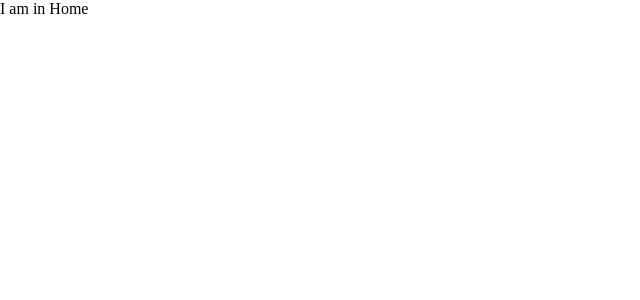
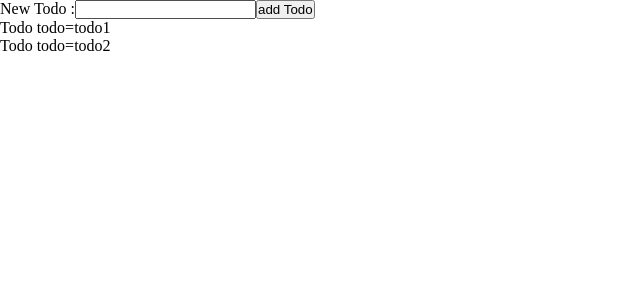
Before and after one commit to DevHredoy/React-demo, a React (Create React App) app: page / in a window 1280 px wide. Shown: the top 300 px of the page, without its empty margins (0-640 px from the left). Built offline with nearby package versions, Linux system fonts and the light colour scheme.

Commit message:
basic todo app build successfully

```diff
--- a/src/components/STATELIFTING/Home.js
+++ b/src/components/STATELIFTING/Home.js
@@ -1,8 +1,24 @@
-import React from "react";
+import React,{useState} from "react";
+import Todos from "./Todos";
+import NewTodo from "./NewTodo";
 
-const Home=()=> {
-    const todos=["todo1","todo2"];
-  return <div>I am in Home</div>;
-}
+const dummyTodos=["todo1","todo2"];
+
+const Home = () => {
+  const [todos,setTodos]= useState(dummyTodos);
+
+
+  const handleNewTodo=(newTodo) =>
+  {setTodos([...todos,newTodo])}
+
+
+  return (
+    <div>
+      <NewTodo onTodo={handleNewTodo}/>
+
+      <Todos todos={todos}  />
+    </div>
+  );
+};
 
 export default Home;
--- /dev/null
+++ b/src/components/STATELIFTING/NewTodo.js
@@ -0,0 +1,32 @@
+import React, { useState } from "react";
+
+const NewTodo = (props) => {
+
+
+    const [todo, setTodo] = useState("");
+
+  const handleInputChange =(event) =>
+  {
+
+  setTodo(event.target.value);
+
+
+  };
+
+  const handleSubmit=(event) =>
+{
+event.preventDefault();
+props.onTodo(todo);
+
+};
+
+    return (
+    <form onSubmit={handleSubmit}>
+      <label htmlFor="todo">New Todo :</label>
+      <input type="text" id="todo" name="todo" value={todo} onChange={handleInputChange} />
+      <button>add Todo</button>
+    </form>
+  );
+};
+
+export default NewTodo;
--- /dev/null
+++ b/src/components/STATELIFTING/Todos.js
@@ -0,0 +1,14 @@
+import React from "react";
+
+const Todos = (props) => {
+  console.log(props.todos);
+  return (
+    <div>
+      {props.todos.map((todo) => (
+        <p>Todo todo={todo}</p>
+      ))}
+    </div>
+  );
+};
+
+export default Todos;
```
Also changed, not shown: src/components/STATELIFTING/Todo.js (added, +7 -0 lines), src/components/Todos.js (deleted, +0 -9 lines).
